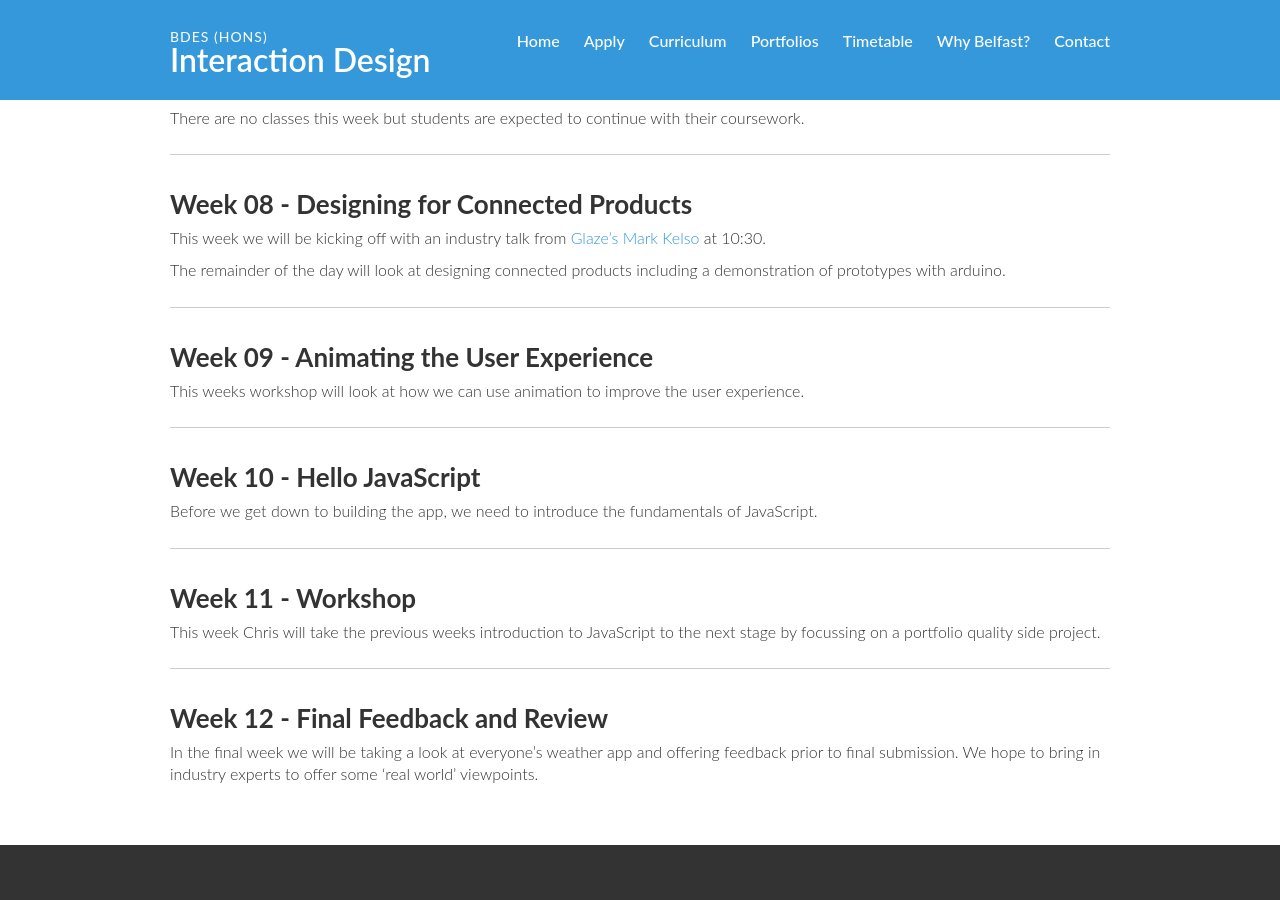
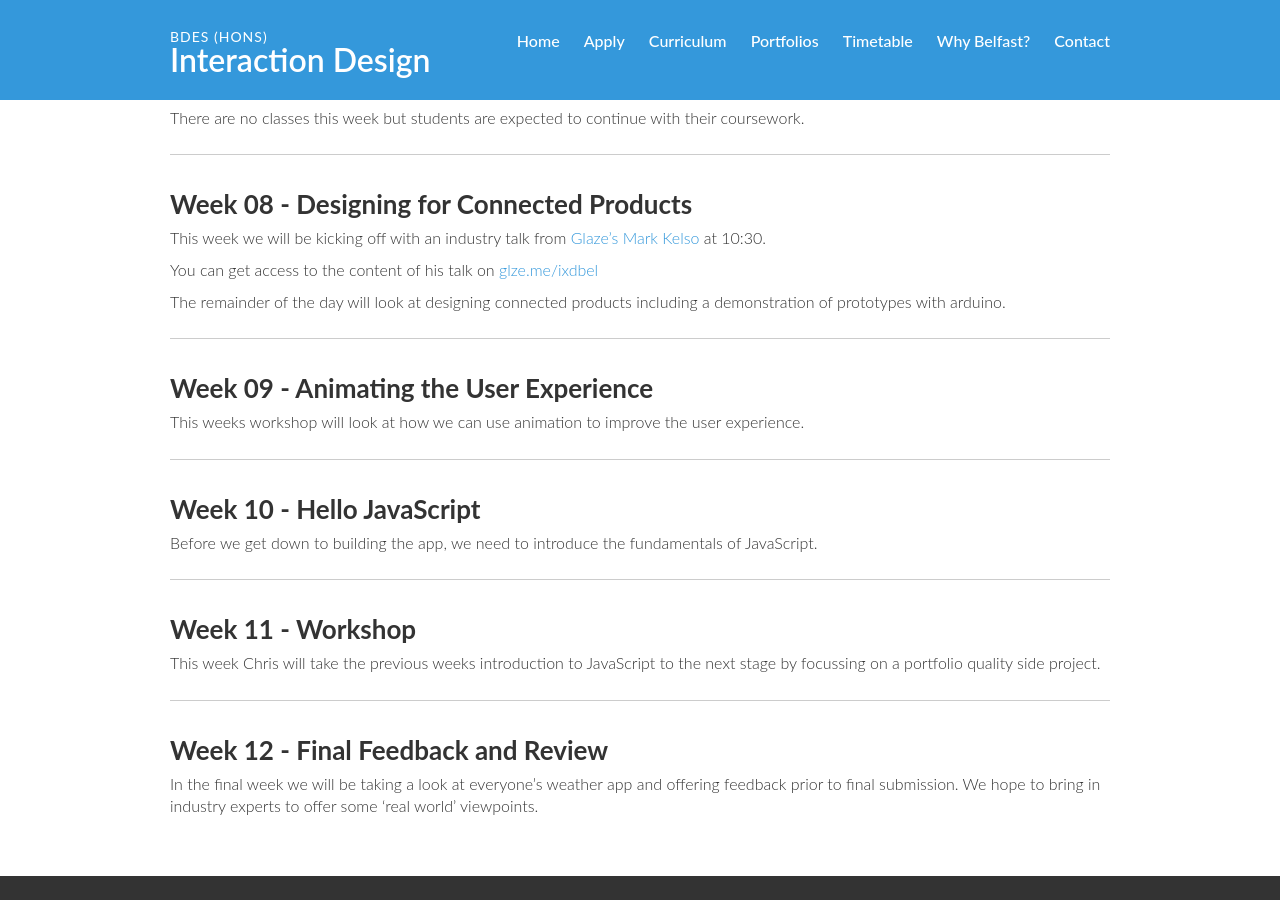
Before and after one commit to ixdbelfast/ixdbelfast.github.io, a Jekyll site: the page built from modules/IXD303/IXD303.md, in a window 1280 px wide and 900 px high, scrolled down 4192 px. Built offline with Jekyll 4.4.1, drawn with Linux system fonts in a browser that asks for light colours; our own code applies the rules of GitHub Pages for plain Markdown files.

Commit message:
Added link to Mark's talk

```diff
--- a/modules/IXD303/IXD303.md
+++ b/modules/IXD303/IXD303.md
@@ -174,6 +174,8 @@ Week 08 - Designing for Connected Products
 
 This week we will be kicking off with an industry talk from [Glaze’s](https://glazedigital.com) [Mark Kelso](https://twitter.com/mkelso00?lang=en) at 10:30.
 
+You can get access to the content of his talk on [glze.me/ixdbel](https://glazedigital.com/ixdbelfast/)
+
 The remainder of the day will look at designing connected products including a demonstration of prototypes with arduino.
 
 ---
```
